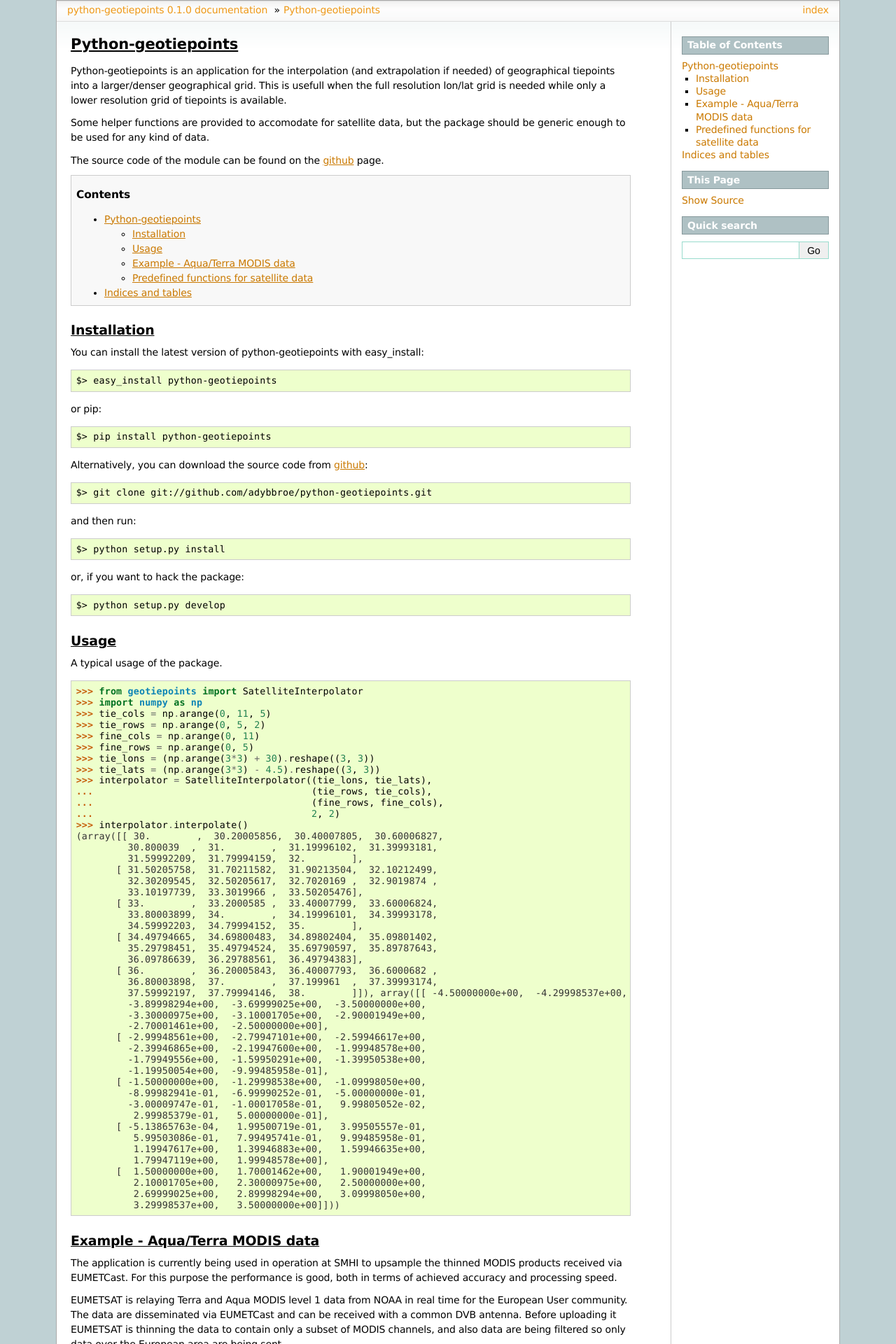
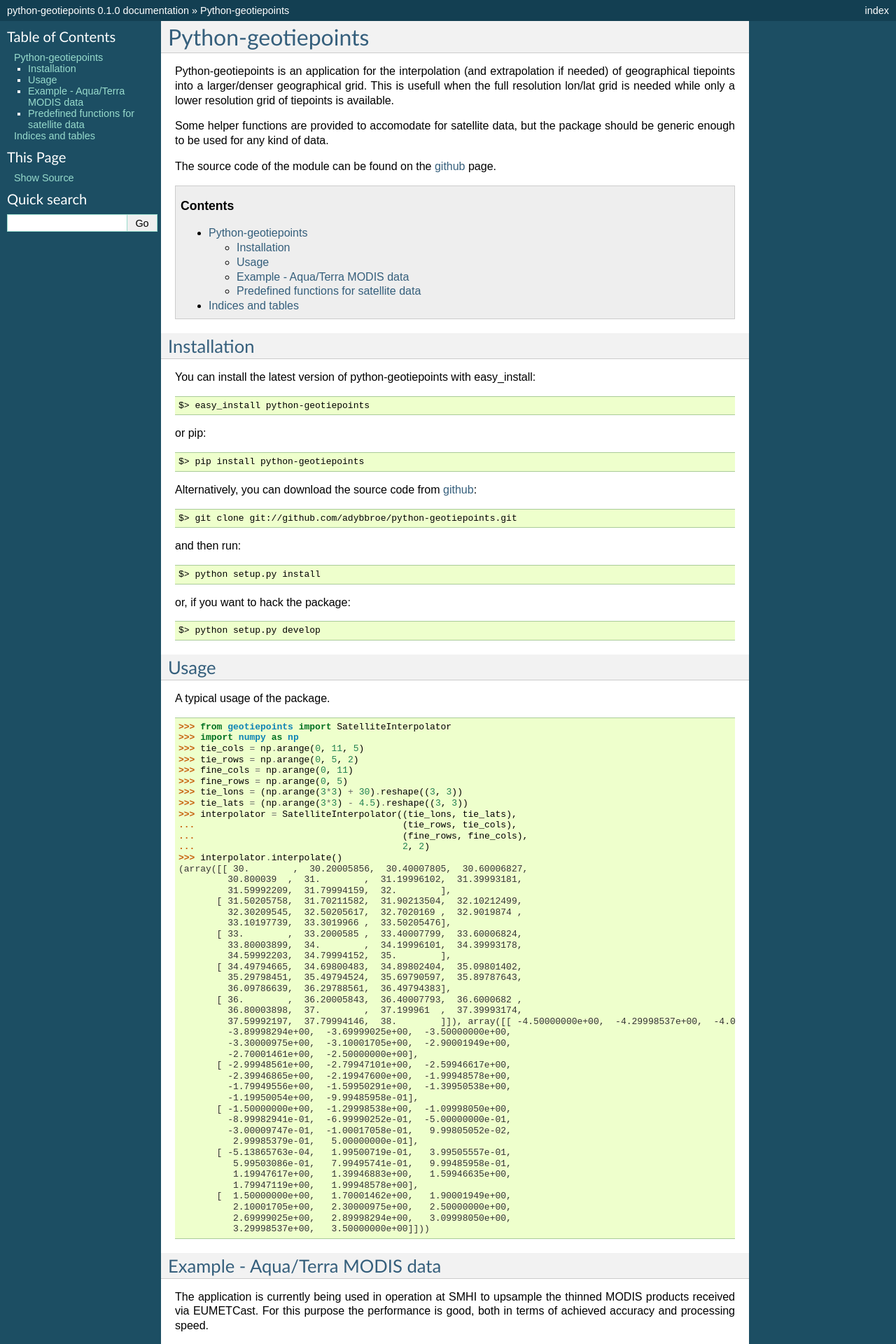
Before and after one commit to pytroll/python-geotiepoints, a Sphinx documentation site: the page built from doc/source/index.rst, in a window 1280 px wide. Shown: the top 1920 px of the page at 70% size. Built offline with Sphinx 7.4.7, drawn with Linux system fonts in a browser that asks for light colours; some of the changed text lies outside the part shown.

Commit message:
Clean up and try prepare for ReadTheDocs

```diff
--- a/doc/source/conf.py
+++ b/doc/source/conf.py
@@ -25,10 +25,13 @@ import sys, os
 
 # Add any Sphinx extension module names here, as strings. They can be extensions
 # coming with Sphinx (named 'sphinx.ext.*') or your custom ones.
-extensions = ['sphinx.ext.autodoc', 'sphinx.ext.doctest', 'sphinx.ext.coverage', 'sphinxtogithub']
+extensions = ['sphinx.ext.autodoc', 'sphinx.ext.doctest']
+#extensions = ['sphinx.ext.autodoc', 'sphinx.ext.doctest',
+#              'sphinx.ext.coverage', 'sphinxtogithub']
 
 # Add any paths that contain templates here, relative to this directory.
-templates_path = ['.templates']
+#templates_path = ['.templates']
+templates_path = ['sphinx_templates']
 
 # The suffix of source filenames.
 source_suffix = '.rst'
@@ -41,7 +44,7 @@ master_doc = 'index'
 
 # General information about the project.
 project = u'python-geotiepoints'
-copyright = u'2012, Adam Dybbroe, Martin Raspaud'
+copyright = u'2012, Pytroll crew'
 
 # The version info for the project you're documenting, acts as replacement for
 # |version| and |release|, also used in various other places throughout the
@@ -91,7 +94,8 @@ pygments_style = 'sphinx'
 
 # The theme to use for HTML and HTML Help pages.  See the documentation for
 # a list of builtin themes.
-html_theme = 'sphinxdoc'
+#html_theme = 'sphinxdoc'
+html_theme = 'default'
 
 # Theme options are theme-specific and customize the look and feel of a theme
 # further.  For a list of options available for each theme, see the
@@ -120,7 +124,8 @@ html_theme = 'sphinxdoc'
 # Add any paths that contain custom static files (such as style sheets) here,
 # relative to this directory. They are copied after the builtin static files,
 # so a file named "default.css" will overwrite the builtin "default.css".
-html_static_path = ['.static']
+#html_static_path = ['.static']
+html_static_path = ['sphinx_static']
 
 # If not '', a 'Last updated on:' timestamp is inserted at every page bottom,
 # using the given strftime format.
@@ -179,7 +184,7 @@ htmlhelp_basename = 'python-geotiepointsdoc'
 # (source start file, target name, title, author, documentclass [howto/manual]).
 latex_documents = [
   ('index', 'python-geotiepoints.tex', u'python-geotiepoints Documentation',
-   u'Adam Dybbroe, Martin Raspaud', 'manual'),
+   u'Pytroll crew', 'manual'),
 ]
 
 # The name of an image file (relative to this directory) to place at the top of
@@ -212,5 +217,5 @@ latex_documents = [
 # (source start file, name, description, authors, manual section).
 man_pages = [
     ('index', 'python-geotiepoints', u'python-geotiepoints Documentation',
-     [u'Adam Dybbroe, Martin Raspaud'], 1)
+     [u'Pytroll crew'], 1)
 ]
```
